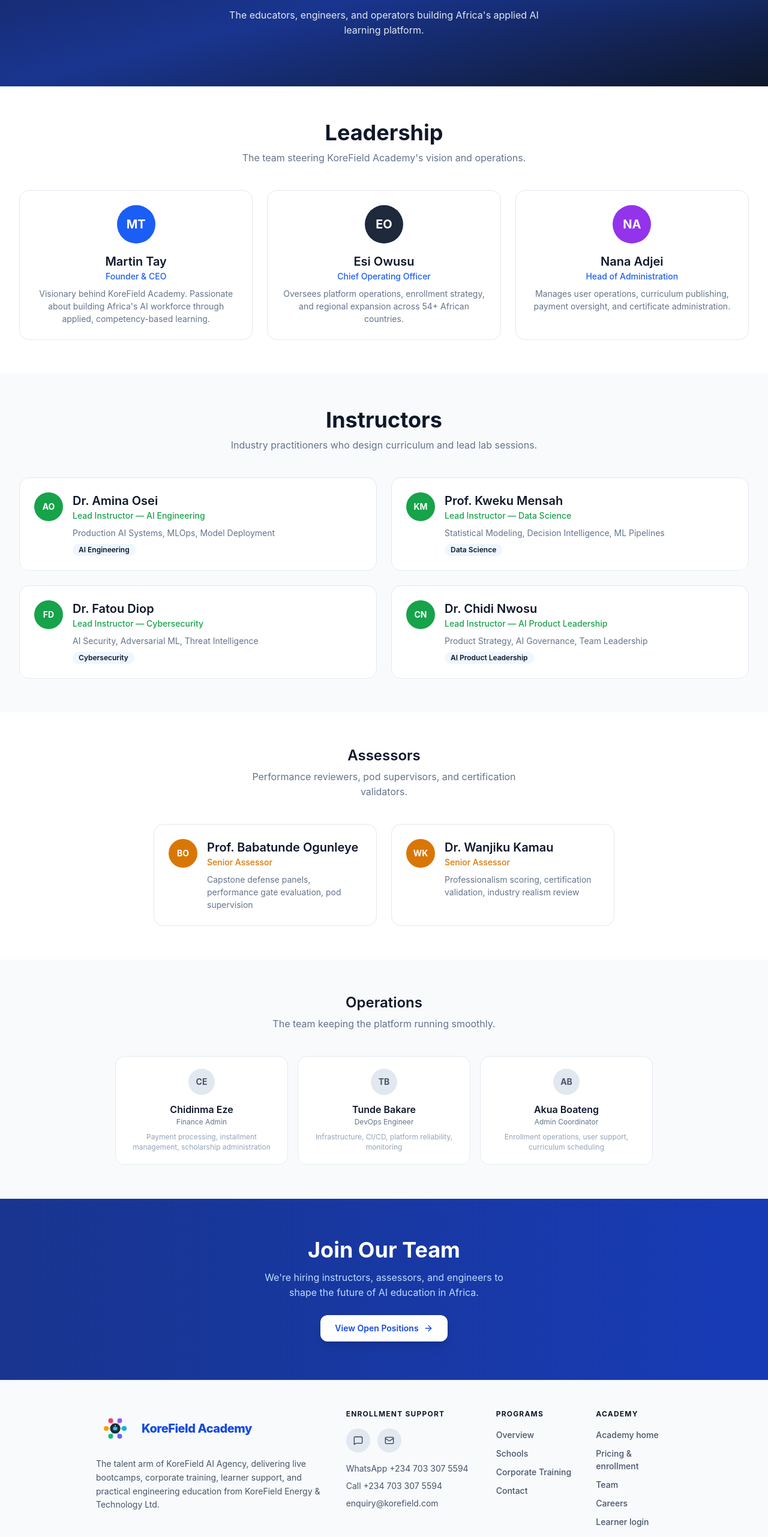
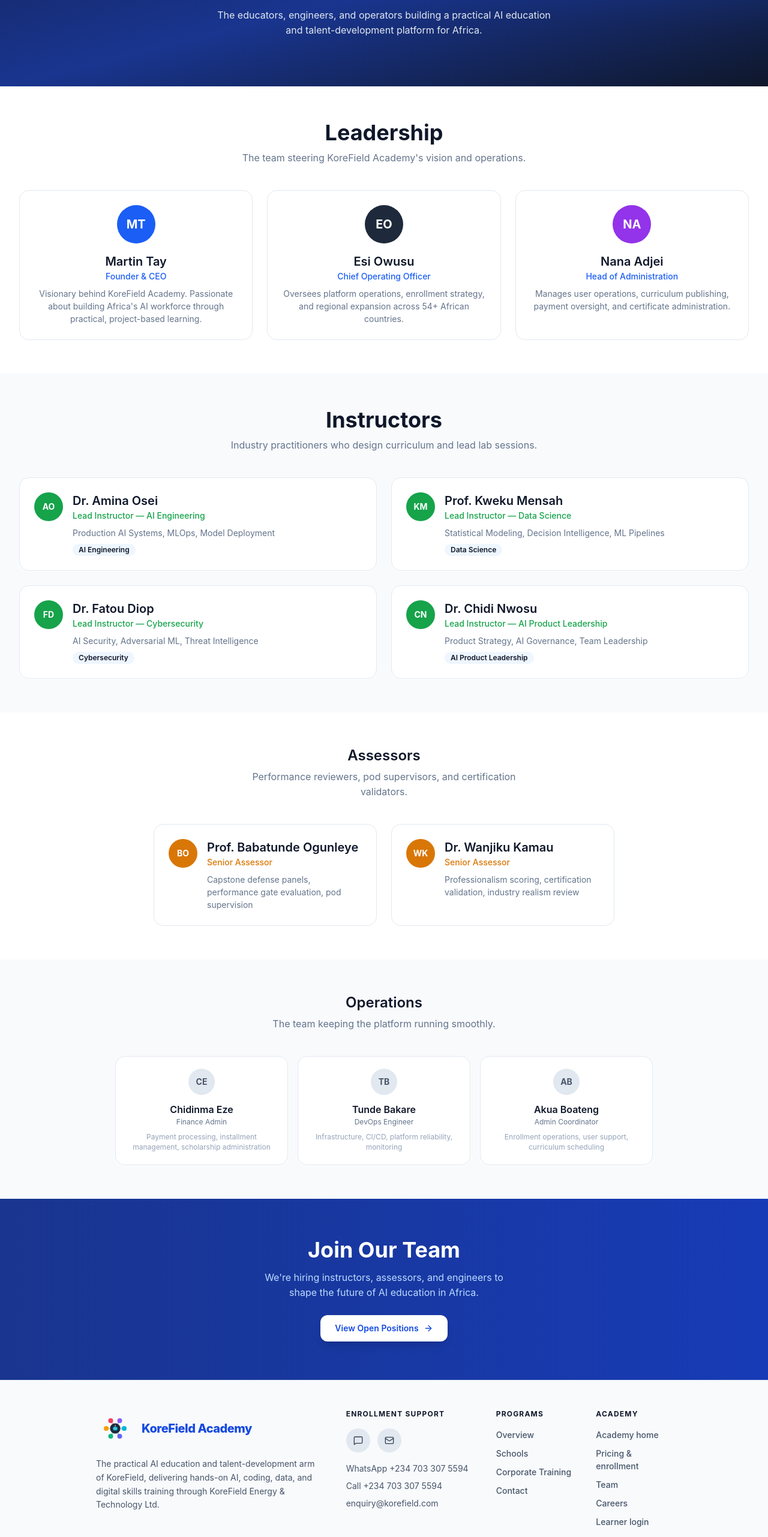
Before and after one commit to martinktay/korefield-energy-technology, a Next.js app in the folder frontend/: page /team in a window 1280 px wide. Shown: the part 234-2797 px from the top of the page at 60% size. Built offline with nearby package versions, Linux system fonts and the light colour scheme.

Commit message:
Align remaining Academy public copy and metadata

```diff
--- a/frontend/src/app/careers/page.tsx
+++ b/frontend/src/app/careers/page.tsx
@@ -204,7 +204,7 @@
     department: "AI Services",
     type: "Full-time",
     location: "Remote",
-    description: "Build and maintain the 11 AI agents powering KoreField Academy using LangChain, LangGraph, and LangSmith. Develop RAG pipelines for the Tutor Agent, implement multi-step workflows for certification validation and market intelligence, and ensure prompt safety with guardrails.",
+    description: "Build and maintain the AI services and agent roadmap for KoreField Academy using LangChain, LangGraph, and LangSmith. Develop RAG pipelines for tutor support, implement multi-step workflows for certification validation and market intelligence, and ensure prompt safety with guardrails.",
     responsibilities: [
       "Develop learner-side agents: Tutor, Assignment Feedback, Dropout Risk, Career Support",
       "Build faculty-side agents: Instructor Insight, Assessor Support, Certification Validation",
--- a/frontend/src/app/layout.tsx
+++ b/frontend/src/app/layout.tsx
@@ -14,7 +14,7 @@
     default: "KoreField Academy | Practical AI, Coding & Digital Skills Training",
     template: "%s | KoreField Academy",
   },
-  description: "KoreField Academy is the talent development front door for KoreField Energy & Technology, offering practical AI, coding, digital skills, school programmes, corporate training, and bootcamps.",
+  description: "KoreField Academy delivers hands-on AI, coding, data, and digital skills training for students, schools, professionals, and teams in Nigeria, with applied projects and a roadmap for AI-supported learning.",
   applicationName: "KoreField Academy",
   keywords: [
     "KoreField Academy",
@@ -44,7 +44,7 @@
     type: "website",
     url: "https://academy.korefield.com",
     title: "KoreField Academy | Practical AI, Coding & Digital Skills Training",
-    description: "Practical AI, coding, digital skills, school programmes, and corporate training from KoreField Academy.",
+    description: "Hands-on AI, coding, data, and digital skills training for students, schools, professionals, and teams in Nigeria.",
     siteName: "KoreField Academy",
     locale: "en_NG",
     images: [
@@ -59,7 +59,7 @@
   twitter: {
     card: "summary_large_image",
     title: "KoreField Academy | Practical AI, Coding & Digital Skills Training",
-    description: "Practical AI, coding, digital skills, school programmes, and corporate training from KoreField Academy.",
+    description: "Hands-on AI, coding, data, and digital skills training for students, schools, professionals, and teams in Nigeria.",
     images: ["https://korefield.com/images/sovereign-ai-viz.png"],
   },
   robots: {
--- a/frontend/src/app/team/page.tsx
+++ b/frontend/src/app/team/page.tsx
@@ -6,7 +6,7 @@
 import { ArrowRight } from "lucide-react";
 
 const leadership = [
-  { name: "Martin Tay", role: "Founder & CEO", bio: "Visionary behind KoreField Academy. Passionate about building Africa's AI workforce through applied, competency-based learning.", initials: "MT", color: "bg-brand-600" },
+  { name: "Martin Tay", role: "Founder & CEO", bio: "Visionary behind KoreField Academy. Passionate about building Africa's AI workforce through practical, project-based learning.", initials: "MT", color: "bg-brand-600" },
   { name: "Esi Owusu", role: "Chief Operating Officer", bio: "Oversees platform operations, enrollment strategy, and regional expansion across 54+ African countries.", initials: "EO", color: "bg-surface-800" },
   { name: "Nana Adjei", role: "Head of Administration", bio: "Manages user operations, curriculum publishing, payment oversight, and certificate administration.", initials: "NA", color: "bg-purple-600" },
 ];
@@ -63,7 +63,7 @@
           <Badge variant="secondary" className="mb-4 bg-brand-700/40 text-brand-100 border border-brand-500/40 hover:bg-brand-700/40">Our People</Badge>
           <h1 className="text-display-lg text-white">Meet the Team</h1>
           <p className="mt-4 text-body-lg text-surface-200 max-w-xl mx-auto">
-            The educators, engineers, and operators building Africa&apos;s applied AI learning platform.
+            The educators, engineers, and operators building a practical AI education and talent-development platform for Africa.
           </p>
         </div>
       </header>
--- a/frontend/src/components/layout/site-footer.tsx
+++ b/frontend/src/components/layout/site-footer.tsx
@@ -29,7 +29,7 @@
               <span className="text-xl font-extrabold tracking-tight text-brand-700">KoreField Academy</span>
             </Link>
             <p className="max-w-sm text-body-sm leading-relaxed text-surface-600">
-              The talent arm of KoreField AI Agency, delivering live bootcamps, corporate training, learner support, and practical engineering education from KoreField Energy &amp; Technology Ltd.
+              The practical AI education and talent-development arm of KoreField, delivering hands-on AI, coding, data, and digital skills training through KoreField Energy &amp; Technology Ltd.
             </p>
           </div>
 
```
